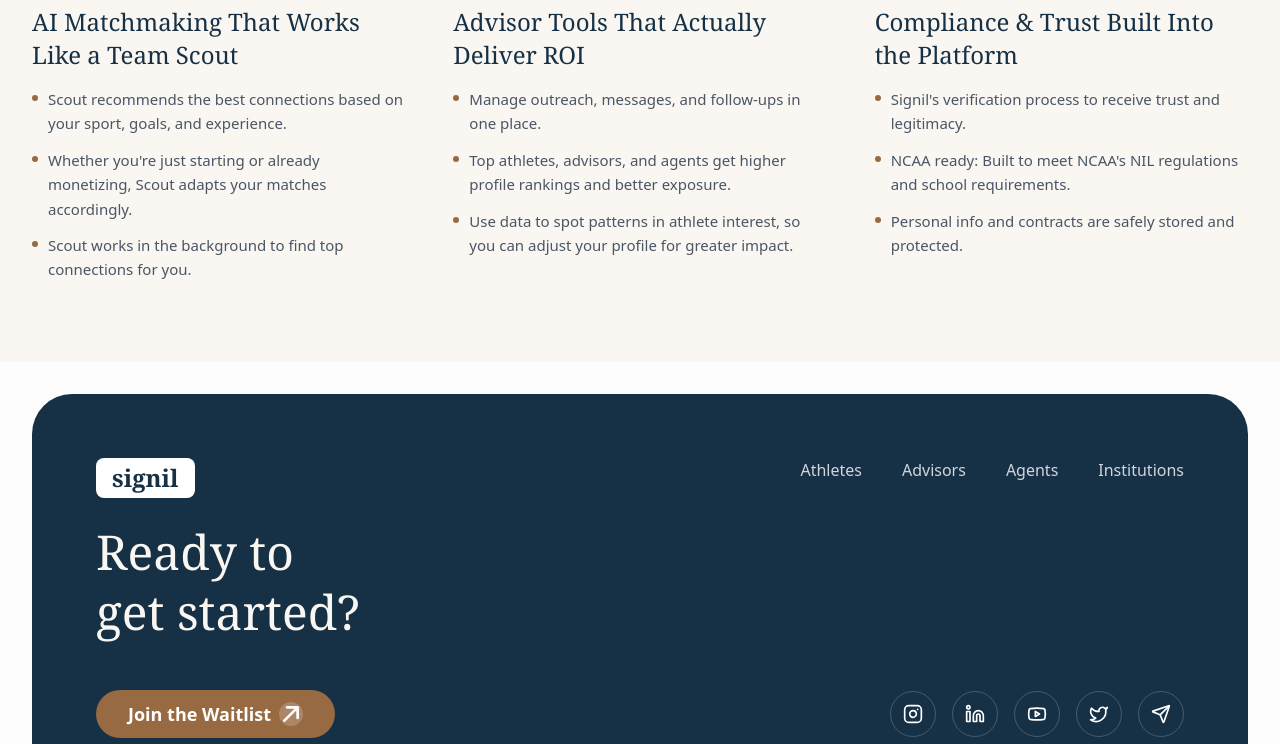
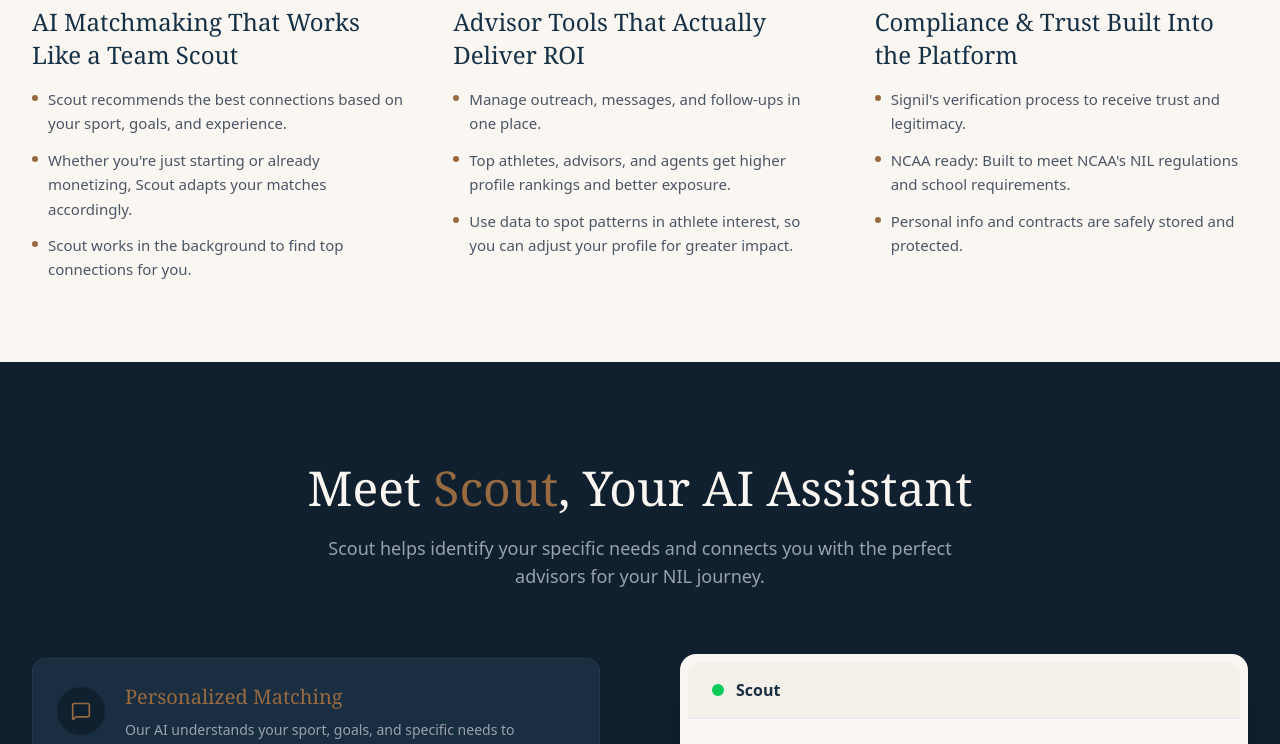
Before and after one commit to bilals2008/signil, a React (Vite) app in the folder client/: page / in a window 1280 px wide. Shown: the part 2000-2744 px from the top of the page. Built offline with nearby package versions, Linux system fonts and the light colour scheme.

Commit message:
implemented the "Meet Scout" section.

```diff
--- /dev/null
+++ b/client/src/components/sections/ScoutSection.jsx
@@ -0,0 +1,113 @@
+import React from 'react';
+import { MessageSquare, ShieldCheck, Zap, ArrowRight, CornerDownLeft } from 'lucide-react';
+import { Button } from '@/components/ui/button';
+
+const scoutFeatures = [
+    {
+        icon: MessageSquare,
+        title: "Personalized Matching",
+        description: "Our AI understands your sport, goals, and specific needs to recommend the most qualified advisors for your situation."
+    },
+    {
+        icon: ShieldCheck,
+        title: "Verified Professionals Only",
+        description: "Every advisor on Signil is verified and credentialed through Signil's very own process, ensuring you receive guidance from qualified experts."
+    },
+    {
+        icon: Zap,
+        title: "Fast Connections",
+        description: "Get matched with the right advisors in minutes, not days, allowing you to take advantage of time-sensitive opportunities."
+    }
+];
+
+const ScoutSection = () => {
+    return (
+        <section className="w-full bg-[#10202F] py-24 px-4 sm:px-6 lg:px-8 flex justify-center text-[#faf7f2]">
+            <div className="max-w-7xl w-full flex flex-col gap-16">
+
+                {/* Heading */}
+                <div className="text-center space-y-4">
+                    <h2 className="text-4xl md:text-5xl font-serif font-medium leading-tight">
+                        Meet <span className="text-[#986a41]">Scout</span>, Your AI Assistant
+                    </h2>
+                    <p className="text-lg text-gray-400 max-w-2xl mx-auto font-light">
+                        Scout helps identify your specific needs and connects you with the perfect advisors for your NIL journey.
+                    </p>
+                </div>
+
+                {/* Content Grid */}
+                <div className="grid grid-cols-1 lg:grid-cols-2 gap-12 lg:gap-20 items-center">
+
+                    {/* Left: Feature Cards */}
+                    <div className="flex flex-col gap-6">
+                        {scoutFeatures.map((feature, idx) => (
+                            <div key={idx} className="bg-[#1a2e41] p-6 rounded-xl border border-white/5 hover:border-[#986a41]/30 transition-colors flex gap-5 group">
+                                <div className="mt-1 w-12 h-12 rounded-full bg-[#10202F] flex items-center justify-center shrink-0 group-hover:scale-105 transition-transform">
+                                    <feature.icon className="w-5 h-5 text-[#986a41]" />
+                                </div>
+                                <div className="space-y-2">
+                                    <h3 className="text-xl font-serif font-medium text-[#986a41]">
+                                        {feature.title}
+                                    </h3>
+                                    <p className="text-gray-400 text-sm leading-relaxed">
+                                        {feature.description}
+                                    </p>
+                                </div>
+                            </div>
+                        ))}
+                    </div>
+
+                    {/* Right: Scout Chat Mockup */}
+                    <div className="bg-[#faf7f2] rounded-2xl p-2 shadow-2xl relative overflow-hidden font-sans">
+                        {/* Header */}
+                        <div className="bg-[#f4f1ea] px-6 py-4 rounded-t-xl border-b border-gray-200 flex items-center gap-3">
+                            <div className="w-3 h-3 rounded-full bg-green-500 animate-pulse" />
+                            <span className="text-[#1a2e41] font-semibold">Scout</span>
+                        </div>
+
+                        {/* Chat Body */}
+                        <div className="p-6 md:p-8 space-y-6 h-[400px] flex flex-col bg-[#faf7f2] rounded-b-xl border border-white/50">
+
+                            {/* Scout Message */}
+                            <div className="flex gap-4 items-start max-w-[90%]">
+                                <div className="w-8 h-8 rounded-full bg-[#1a2e41] flex items-center justify-center text-white font-bold shrink-0 text-xs">
+                                    AI
+                                </div>
+                                <div className="bg-white p-4 rounded-2xl rounded-tl-none shadow-sm border border-gray-100 text-[#1a2e41] text-[15px] leading-relaxed">
+                                    <span className="font-semibold block mb-1">Scout</span>
+                                    Hi, I'm Scout—here to help you explore everything NIL, whether you're an athlete, advisor, school, or just curious about how it all works. I can guide you through what Signil offers and answer any questions along the way. What would you like to know?
+                                </div>
+                            </div>
+
+                            {/* User Options (Floating Pill Style similar to site) */}
+                            <div className="flex flex-wrap gap-2 ml-12">
+                                {['Athletes', 'Advisors & Agents', 'Institutions', 'Join Waitlist'].map((opt, i) => (
+                                    <button key={i} className="px-4 py-2 bg-white border border-gray-200 rounded-full text-xs font-medium text-[#1a2e41] hover:bg-[#1a2e41] hover:text-white transition-colors shadow-sm">
+                                        {opt}
+                                    </button>
+                                ))}
+                            </div>
+
+                            {/* Input Field (Bottom) */}
+                            <div className="mt-auto relative">
+                                <input
+                                    type="text"
+                                    placeholder="Ask about NIL opportunities..."
+                                    className="w-full bg-white border border-gray-200 rounded-xl px-4 py-4 pr-12 text-sm focus:outline-none focus:ring-2 focus:ring-[#986a41]/20 shadow-sm text-[#1a2e41]"
+                                    disabled
+                                />
+                                <button className="absolute right-3 top-1/2 -translate-y-1/2 p-1.5 hover:bg-gray-100 rounded-lg transition-colors text-gray-400">
+                                    <CornerDownLeft className="w-4 h-4" />
+                                </button>
+                            </div>
+
+                        </div>
+                    </div>
+
+                </div>
+            </div>
+        </section>
+    );
+};
+
+export default ScoutSection;
--- a/client/src/pages/Home/HomePage.jsx
+++ b/client/src/pages/Home/HomePage.jsx
@@ -6,6 +6,7 @@
 import Footer from '@/components/layout/Footer'
 import ProblemSolution from '@/components/sections/ProblemSolution'
 import FeaturesSection from '@/components/sections/FeaturesSection'
+import ScoutSection from '@/components/sections/ScoutSection'
 import { motion, AnimatePresence } from 'framer-motion'
 
 const words = ["In", "Athletes", "Agents", "Advisors", "Institutions"];
@@ -85,6 +86,8 @@
 
       <FeaturesSection />
 
+      <ScoutSection />
+
       <Footer />
     </div>
   )
```
